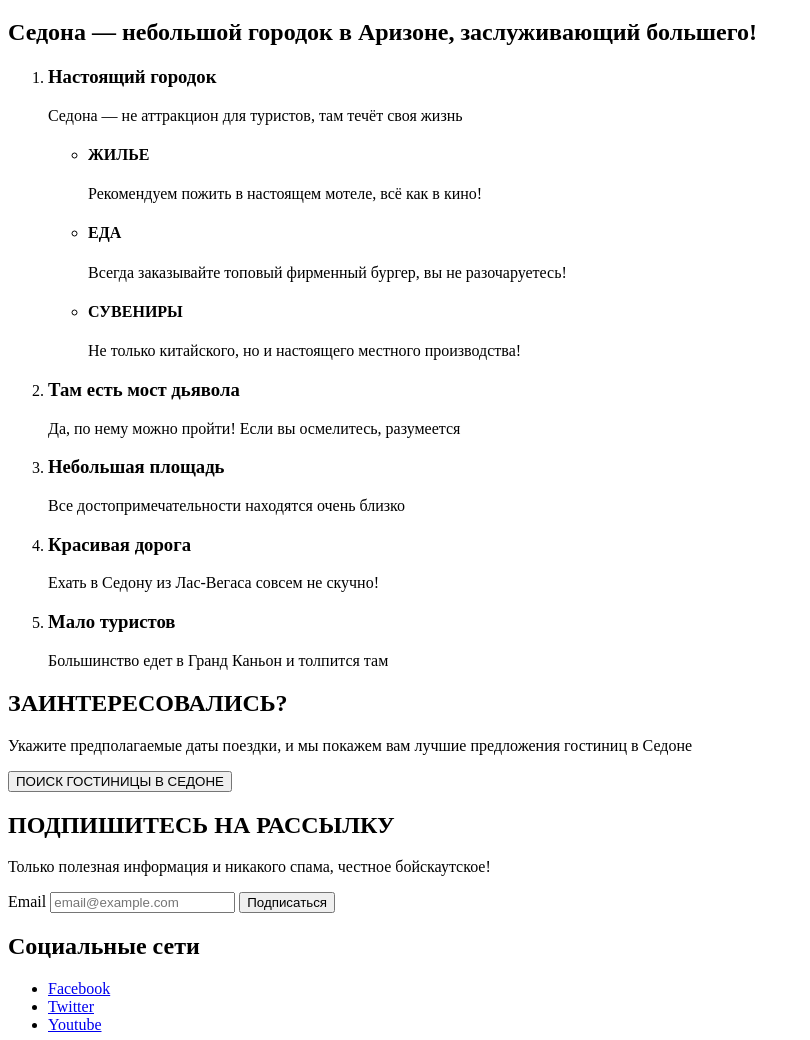
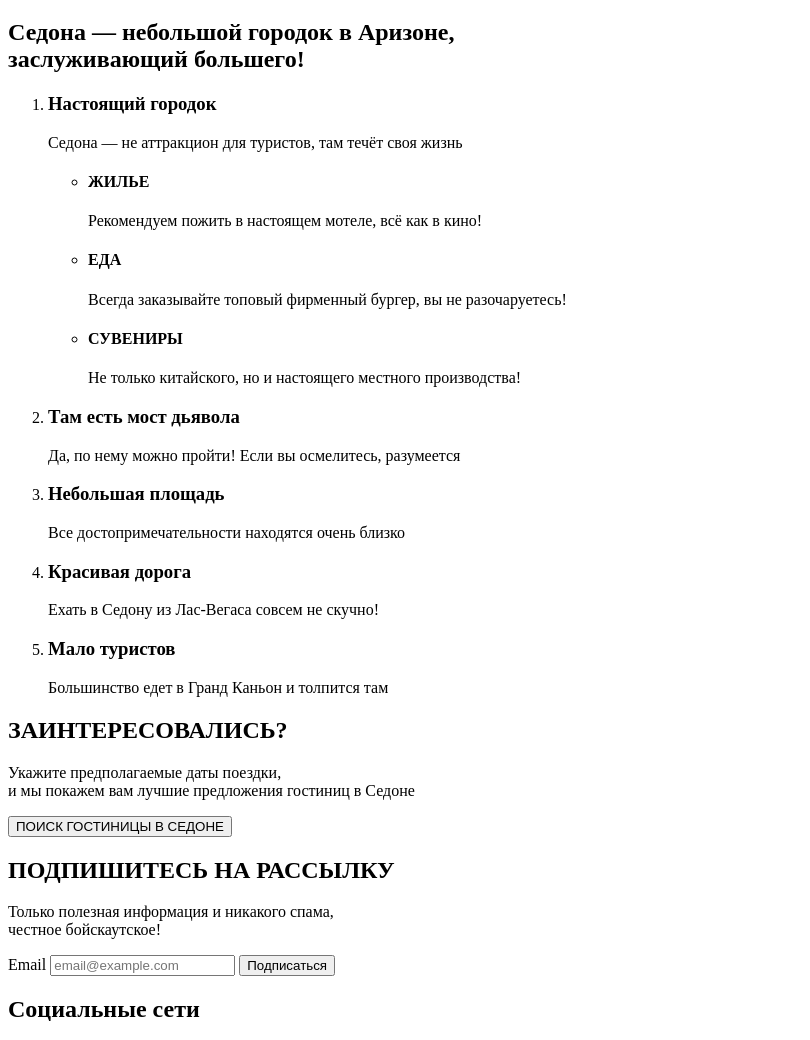
Before and after one commit to htmlacademy-htmlcss/506953-sedona-33, a plain HTML site: page index.html in a window 1280 px wide. Shown: the part 227-1267 px from the top of the page, without its empty margins (0-810 px from the left). Drawn offline with Linux system fonts and the light colour scheme.

Commit message:
разметка главной страницы

```diff
--- a/index.html
+++ b/index.html
@@ -39,7 +39,7 @@
   <main class="main-index">
     <h1 class="visually-hidden">Сайт города Седона</h1>
     <section class="advantages">
-      <h2 class="advantages-tittle">Седона — небольшой городок в Аризоне,
+      <h2 class="advantages-tittle">Седона — небольшой городок в Аризоне,<br>
         заслуживающий большего!
       </h2>
       <ol class="advantages-list">
@@ -72,7 +72,7 @@
               </h4>
               <p class="advantages-item-text">
                 Не только китайского,
-но и настоящего местного производства!
+                но и настоящего местного производства!
               </p>
             </li>
           </ul>
@@ -103,14 +103,14 @@
     </section>
     <section class="seach">
 <h2 class="seach-tittle">ЗАИНТЕРЕСОВАЛИСЬ?</h2>
-<p class="seach-description">Укажите предполагаемые даты поездки,
+<p class="seach-description">Укажите предполагаемые даты поездки,<br>
   и мы покажем вам лучшие предложения гостиниц в Седоне
   </p>
   <button class="seach-button">ПОИСК ГОСТИНИЦЫ В СЕДОНЕ</button>
     </section>
     <section class="newsletter">
       <h2 class="newsletter-tittle">ПОДПИШИТЕСЬ НА РАССЫЛКУ</h2>
-      <p class="newsletter-description">Только полезная информация и никакого спама,
+      <p class="newsletter-description">Только полезная информация и никакого спама,<br>
         честное бойскаутское!</p>
         <form class="newsletter-form" action="https://echo.htmlacademy.ru/" method="post">
           <label for="newsletter-email">Email</label>
```
